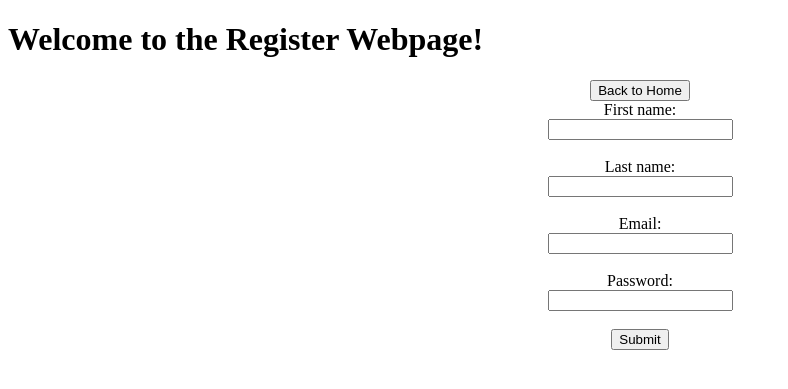
After one commit to RGupta0323/FitnessApp, a Flask app: page /register in a window 1280 px wide. The commit adds this page. Shown: the top 389 px of the page, without its empty margins (0-788 px from the left). Run offline with Flask 2, Linux system fonts and the light colour scheme.

Commit message:
configuring register endpoint

```diff
--- a/src/FlaskWebApp/app.py
+++ b/src/FlaskWebApp/app.py
@@ -1,9 +1,25 @@
-from flask import Flask
+from flask import Flask, render_template, request
 import serverless_wsgi
 app = Flask(__name__)
 @app.route("/")
-def hello_world():
-    return "<p>Hello, World!</p>"
+def home():
+    return render_template("index.html")
+
+@app.route("/register", methods=["GET", "POST"])
+def register():
+    if request.method == "POST":
+        print("line 11 - inside /register")
+        fname = request.form.get("fname")
+        print(fname)
+        # getting input with name = lname in HTML form
+        lname = request.form.get("lname")
+        email = request.form.get("email")
+        password = request.form.get("password")
+        event={"fname": fname, "lname": lname, "email":email, "password":password}
+        print("event: {}".format(event))
+
+        # add user data to dynamo - use congito for user verification!??
+    return render_template("register.html")
 
 def handler(event, context):
     return serverless_wsgi.handle_request(app, event, context)
--- a/src/web/index.html
+++ b/src/FlaskWebApp/templates/index.html
@@ -9,7 +9,7 @@
             <br>
             <br>
             <h1><span id = "my-demo">This is the home page of Fitness App!</span></h1>
-            <a href="https://bvf9w4jaaj.execute-api.us-east-1.amazonaws.com/prod/register">
+            <a href="register">
                 <button> Register </button>
             </a>
 
--- /dev/null
+++ b/src/FlaskWebApp/templates/register.html
@@ -0,0 +1,36 @@
+<!DOCTYPE html>
+<html lang="en">
+<head>
+    <meta charset="UTF-8">
+    <title>Register</title>
+</head>
+<body>
+    <h1>Welcome to the Register Webpage! </h1>
+
+
+
+    <div align="center">
+         <a href="https://bvf9w4jaaj.execute-api.us-east-1.amazonaws.com/prod/">
+                <button> Back to Home </button>
+     </a>
+
+     <form method="post" action="{{ url_for('register')}}">
+        <label for="fname">First name:</label><br>
+        <input type="text" id="fname" name="fname"><br><br>
+         <label for="lname">Last name:</label><br>
+        <input type="text" id="lname" name="fname"><br><br>
+         <label for="email">Email:</label><br>
+        <input type="email" id="email" name="email"><br><br>
+         <label for="password">Password:</label><br>
+        <input type="password" id="password" name="password"><br><br>
+         <input type="submit" value="Submit">
+         <!--
+        <input type="submit" onClick = "submit_data()"  value="Submit">
+        -->
+     </form>
+
+
+
+    </div>
+</body>
+</html>
```
Also changed, not shown: src/web/register.html (deleted, +0 -60 lines).
